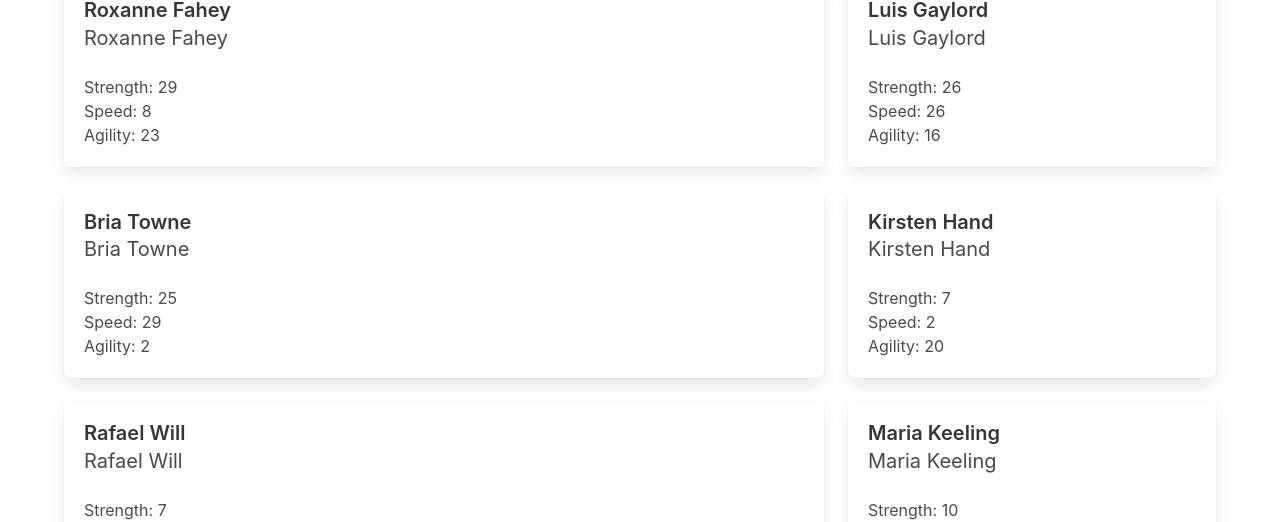
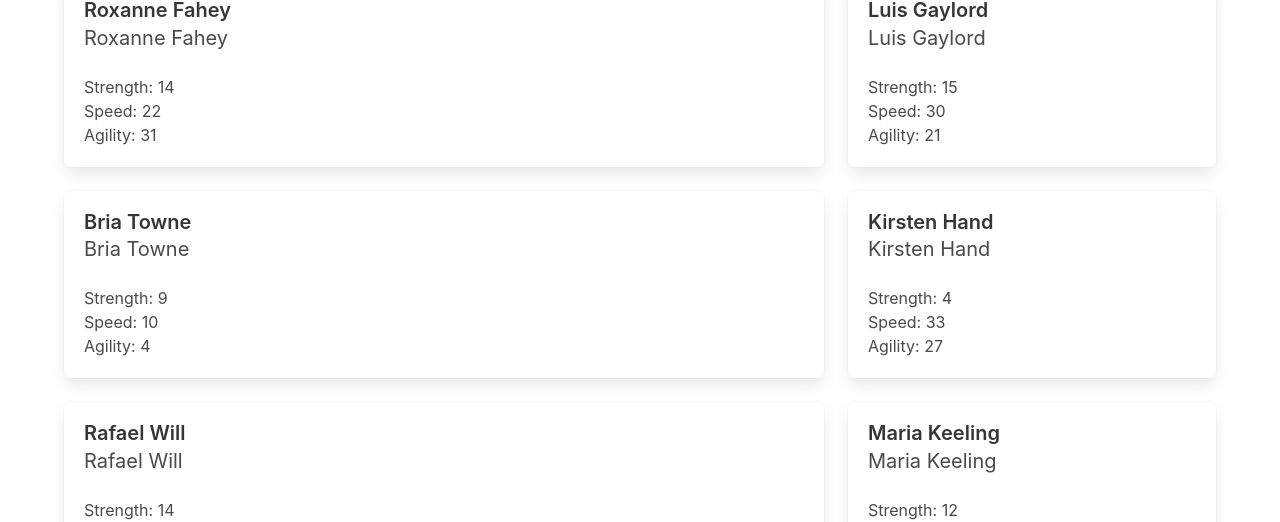
Before and after one commit to k1bs/stack-sports-challenge, a React (Create React App) app: page / in a window 1280 px wide. Shown: the part 279-801 px from the top of the page. Built offline with nearby package versions, Linux system fonts and the light colour scheme.

Commit message:
add score generator

```diff
--- a/src/components/RosterContainer.jsx
+++ b/src/components/RosterContainer.jsx
@@ -13,7 +13,7 @@ class RosterContainer extends Component {
     }
   }
 
-  componentWillMount () {
+  componentDidMount () {
     this.generateRoster()
   }
 
@@ -24,11 +24,7 @@ class RosterContainer extends Component {
       newRoster.push({
         firstName: this.nameGenerator('first'),
         lastName: this.nameGenerator('last'),
-        scores: {
-          speed: Math.round((Math.random() * 32) + 1),
-          strength: Math.round((Math.random() * 32) + 1),
-          agility: Math.round((Math.random() * 32) + 1)
-        },
+        scores: this.scoreGenerator(),
         startingStatus
       })
     }
@@ -38,6 +34,7 @@ class RosterContainer extends Component {
   }
 
   nameGenerator (type) {
+    console.log(this.state.usedNames)
     let name
     switch (type) {
       case 'first':
@@ -48,12 +45,29 @@ class RosterContainer extends Component {
         break
     }
     if (!this.state.usedNames.includes(name)) {
-      this.setState({
-        usedNames: [...this.state.usedNames, name]
-      })
+      this.setState(prevState => ({
+        usedNames: [...prevState.usedNames, name]
+      }))
       return name
     } else {
       this.nameGenerator(type)
+    }
+  }
+
+  scoreGenerator () {
+    let scores = {
+      speed: Math.round((Math.random() * 32) + 1),
+      strength: Math.round((Math.random() * 32) + 1),
+      agility: Math.round((Math.random() * 32) + 1)
+    }
+    let sum = Object.values(scores).reduce((a, b) => a + b)
+    if (!this.state.usedScores.includes(sum)) {
+      this.setState({
+        usedScores: [...this.state.usedScores, sum]
+      })
+      return scores
+    } else {
+      this.scoreGenerator()
     }
   }
 
```
